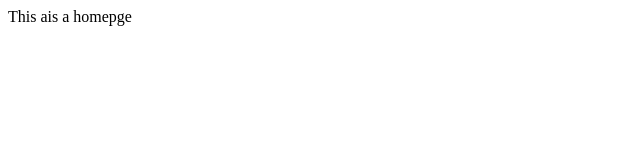
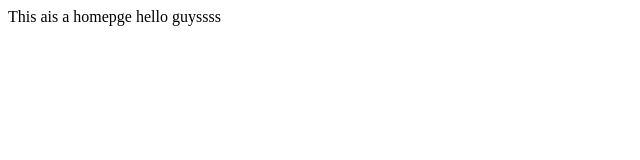
Before and after one commit to shreshth23/learncode, a plain HTML site: page index.html in a window 1280 px wide. Shown: the whole page, without its empty margins (0-640 px from the left). Drawn offline with Linux system fonts and the light colour scheme.

Commit message:
second version

```diff
--- a/index.html
+++ b/index.html
@@ -8,5 +8,6 @@
 </head>
 <body>
     This ais a homepge
+    hello guyssss
 </body>
 </html>
```
